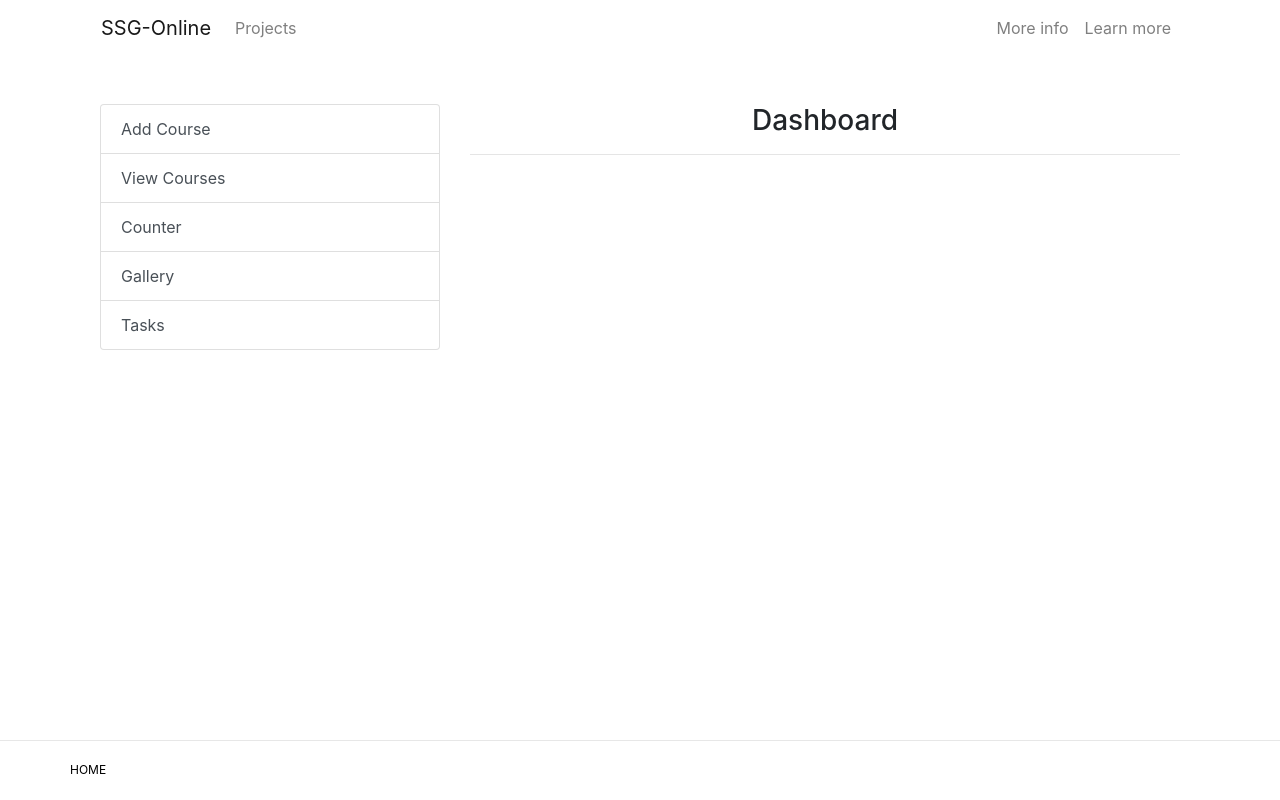
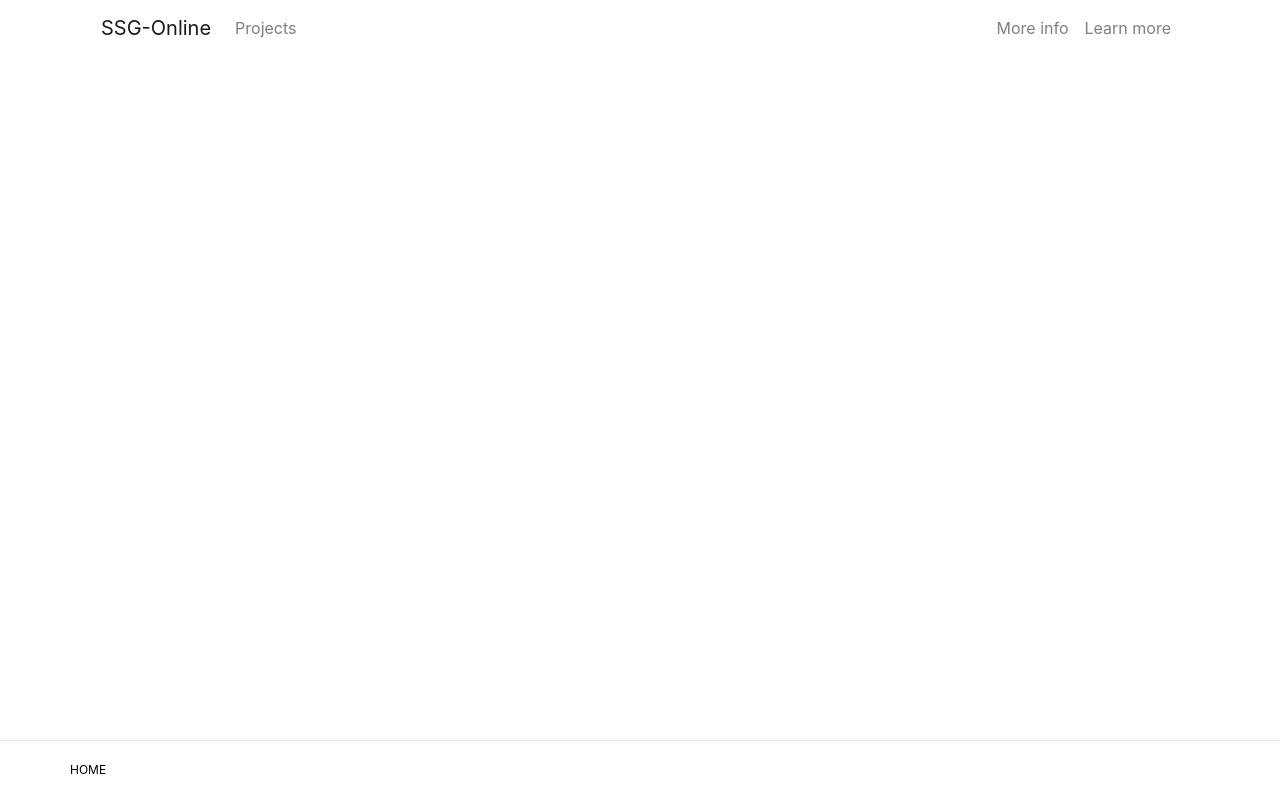
Before and after one commit to Sanjay-SG/ReactJSFrontEnd, a React (Create React App) app: page /appnav in a window 1280 px wide. Built offline with nearby package versions, Linux system fonts and the light colour scheme.

Commit message:
Updated home page and Navbar

```diff
--- a/src/App.js
+++ b/src/App.js
@@ -31,7 +31,7 @@ const App = () =>
         {/* <Header></Header> */}
 
         {/* <Route exact path="/" component={Home} /> */}
-        <Route exact path="/appnav" component={Navigation} />
+        <Route exact path="/projects" component={Navigation} />
 
             <Row>
                 <Col md={4}>
--- a/src/Navigation.js
+++ b/src/Navigation.js
@@ -20,7 +20,7 @@ const Navigation = () =>
 
     useEffect(()=>
     {
-        document.title = "App"
+        document.title = "Projects"
     }, []);
 
 
@@ -46,12 +46,12 @@ const Navigation = () =>
                         <Route exact path="/app" component={App}/> */}
                         <h3 className="text-center" color="primary"> Dashboard </h3>
                         <hr/>
-                        <Route exact path="/appnav/add_course" component={AddCourse}/>
-                        <Route exact path="/appnav/view_courses" component={Allcourses}/>
-                        <Route exact path="/appnav/counter_app" component={CounterApp}/>
-                        <Route exact path="/appnav/gallery_app" component={GalleryApp}/>
-                        {/* <Route exact path="/appnav/items_app" component={AllItems}/> */}
-                        <Route exact path="/appnav/tasks_app" component={Todo}/>
+                        <Route exact path="/projects/add_course" component={AddCourse}/>
+                        <Route exact path="/projects/view_courses" component={Allcourses}/>
+                        <Route exact path="/projects/counter_app" component={CounterApp}/>
+                        <Route exact path="/projects/gallery_app" component={GalleryApp}/>
+                        {/* <Route exact path="/projects/items_app" component={AllItems}/> */}
+                        <Route exact path="/projects/tasks_app" component={Todo}/>
                 </Col>
 
             </Row>
--- a/src/components/Menus.js
+++ b/src/components/Menus.js
@@ -17,12 +17,12 @@ const Menus = () =>
 
             {/*without page reload*/}
             {/* <Link className="list-group-item list-group-item-action" tag="a" to="/" action>Home</Link> */}
-            <Link className="list-group-item list-group-item-action" tag="a" to="/appnav/add_course" action>Add Course</Link>
-            <Link className="list-group-item list-group-item-action" tag="a" to="/appnav/view_courses" action>View Courses</Link>
-            <Link className="list-group-item list-group-item-action" tag="a" to="/appnav/counter_app" action>Counter</Link>
-            <Link className="list-group-item list-group-item-action" tag="a" to="/appnav/gallery_app" action>Gallery</Link>
-            {/* <Link className="list-group-item list-group-item-action" tag="a" to="/appnav/items_app" action>Items</Link> */}
-            <Link className="list-group-item list-group-item-action" tag="a" to="/appnav/tasks_app" action>Tasks</Link>
+            <Link className="list-group-item list-group-item-action" tag="a" to="/projects/add_course" action>Add Course</Link>
+            <Link className="list-group-item list-group-item-action" tag="a" to="/projects/view_courses" action>View Courses</Link>
+            <Link className="list-group-item list-group-item-action" tag="a" to="/projects/counter_app" action>Counter</Link>
+            <Link className="list-group-item list-group-item-action" tag="a" to="/projects/gallery_app" action>Gallery</Link>
+            {/* <Link className="list-group-item list-group-item-action" tag="a" to="/projects/items_app" action>Items</Link> */}
+            <Link className="list-group-item list-group-item-action" tag="a" to="/projects/tasks_app" action>Tasks</Link>
 
             {/* <Link className="list-group-item list-group-item-action" tag="a" to="#!" action>About</Link>
             <Link className="list-group-item list-group-item-action" tag="a" to="#!" action>Contact</Link> */}
--- a/src/components/TopNav.js
+++ b/src/components/TopNav.js
@@ -23,7 +23,7 @@ const TopNav = () =>
   <Navbar.Toggle aria-controls="responsive-navbar-nav" />
   <Navbar.Collapse id="responsive-navbar-nav">
     <Nav className="mr-auto">
-      <Link to = "/appnav"><Nav.Link href="#features">Projects</Nav.Link></Link>
+      <Link to = "/projects"><Nav.Link href="#features">Projects</Nav.Link></Link>
       {/* <Nav.Link href="#pricing">Pricing</Nav.Link> */}
       {/* <NavDropdown title="Projects" id="collasible-nav-dropdown">
         <NavDropdown.Item href="#action/3.1">Action</NavDropdown.Item>
```
Also changed, not shown: src/components/HomeImg.js (+7 -1 lines), 1 other file (tests, documents, lock files or other folders).
